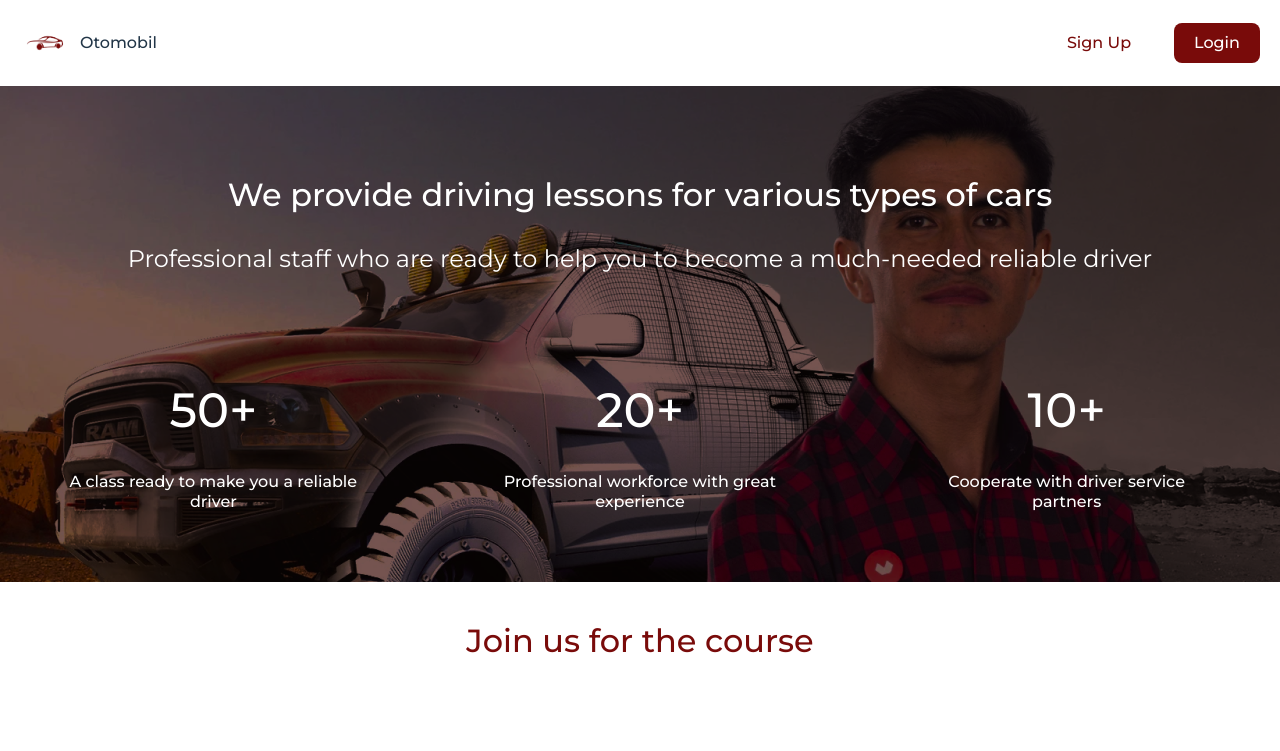
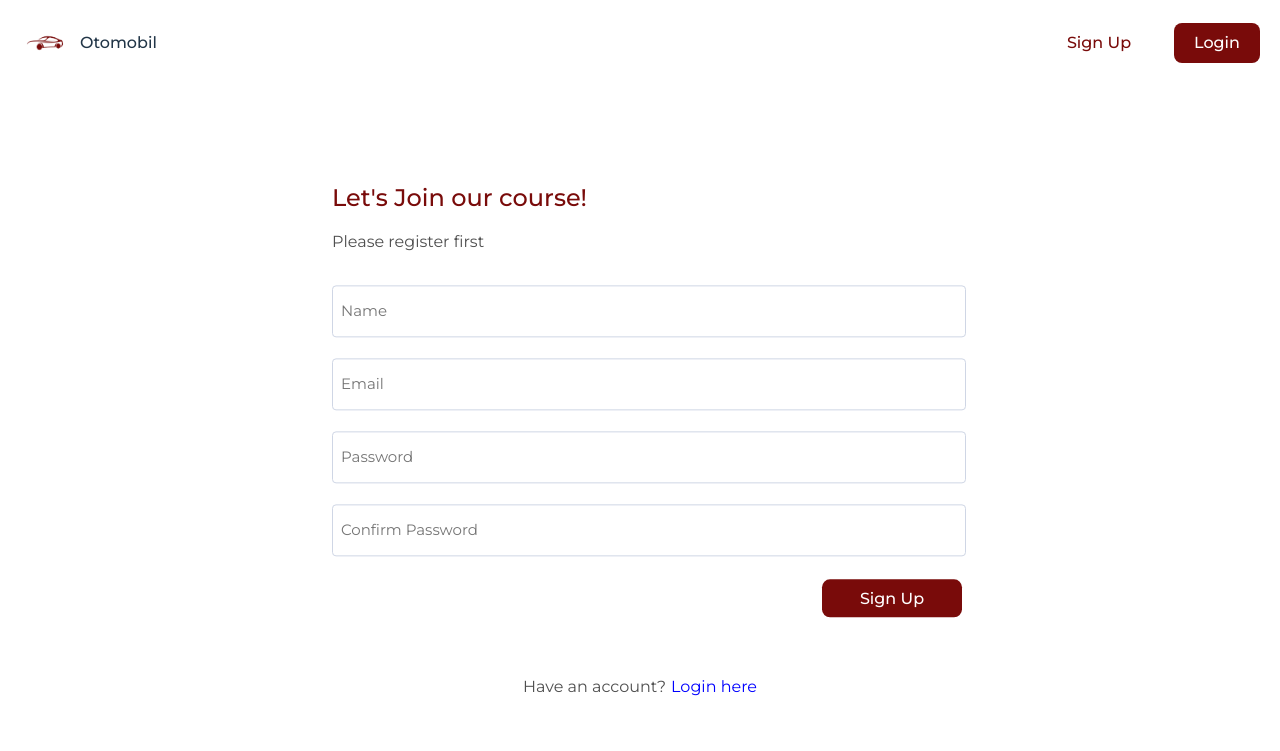
Before and after one commit to huseinnabil1997/FS15-Frontend, a React (Vite) app: page /register in a window 1280 px wide. Shown: the top 751 px of the page. Built offline with nearby package versions, Linux system fonts and the light colour scheme.

Commit message:
Install react-router-dom dan setting navigasi Login dan Register page

```diff
--- a/package.json
+++ b/package.json
@@ -17,6 +17,7 @@
     "react": "^18.2.0",
     "react-dom": "^18.2.0",
     "react-hook-form": "^7.51.1",
+    "react-router-dom": "^5.3.3",
     "yup": "^1.4.0"
   },
   "devDependencies": {
--- a/src/App.jsx
+++ b/src/App.jsx
@@ -1,21 +1,29 @@
-import { useState } from 'react'
-import Login from './pages/auth/Login'
-import Register from './pages/auth/Register'
-import ConfirmSucces from './pages/auth/ConfirmSuccess'
-import Homepage from './pages/homepage'
-import Footer from './components/Footer'
-import ForgotPassword from './pages/auth/ForgotPassword'
-import NewPassword from './pages/auth/NewPassword'
-import './App.css'
-import MenuClass from './pages/MenuClass'
-
+import { BrowserRouter as Router, Switch, Route } from 'react-router-dom';
+import Login from './pages/auth/Login';
+import Register from './pages/auth/Register';
+import ConfirmSuccess from './pages/auth/ConfirmSuccess';
+import Homepage from './pages/homepage';
+import ForgotPassword from './pages/auth/ForgotPassword';
+import NewPassword from './pages/auth/NewPassword';
+import MenuClass from './pages/MenuClass';
+import './App.css';
 
 function App() {
   return (
     <>
-      <Homepage />
+      <Router>
+        <Switch>
+          <Route exact path="/login" component={Login} />
+          <Route exact path="/register" component={Register} />
+          <Route exact path="/confirm-success" component={ConfirmSuccess} />
+          <Route exact path="/forgot-password" component={ForgotPassword} />
+          <Route exact path="/new-password" component={NewPassword} />
+          <Route exact path="/menu-class" component={MenuClass} />
+          <Route path="/" component={Homepage} />
+        </Switch>
+      </Router>
     </>
-  )
+  );
 }
 
-export default App
+export default App;
--- a/src/components/Header/index.jsx
+++ b/src/components/Header/index.jsx
@@ -1,4 +1,5 @@
 import React from 'react';
+import { Link } from 'react-router-dom';
 import './index.css';
 import Logo from '../../assets/logo.png';
 import Cart from '../../assets/cart.png';
@@ -15,8 +16,12 @@ const Header = ({ confirmSucces = false, homePage = false }) => {
       <div className="nav">
         {!confirmSucces && !homePage && (
           <>
-            <button className="btn-signup">Sign Up</button>
-            <button className="login">Login</button>
+            <Link to="/register">
+              <button className="btn-signup">Sign Up</button>
+            </Link>
+            <Link to="/login">
+              <button className="login">Login</button>
+            </Link>
           </>
         )}
         {homePage && (
--- a/src/pages/auth/ConfirmSuccess/index.jsx
+++ b/src/pages/auth/ConfirmSuccess/index.jsx
@@ -1,13 +1,13 @@
 import React, { useState } from 'react';
 import './confirmSuccess.css';
 import Header from '../../../components/Header';
-import confirmation_success from '../../../assets/confirmation_success.svg'
+import confirmation_success from '../../../assets/confirmation_success.svg';
+import { Link } from 'react-router-dom';
 
 const ConfirmSucces = () => {
-
   return (
     <>
-      <Header confirmSucces/>
+      <Header confirmSucces />
       <div className="login-container">
         <img className='succes' src={confirmation_success} alt="confirmation success" />
         <div className='text-container'>
@@ -15,7 +15,7 @@ const ConfirmSucces = () => {
           <div className='subtitle'>Your email already! Please login first to access the web</div>
         </div>
         <div className="button_confirmSucces">
-          <button className="btn" type="submit">Login Here</button>
+          <Link to="/login"><button className="btn" type="submit">Login Here</button></Link>
         </div>
       </div>
     </>
--- a/src/pages/auth/Login/index.jsx
+++ b/src/pages/auth/Login/index.jsx
@@ -2,6 +2,7 @@ import React, { useState } from 'react';
 import './login.css';
 import Header from '../../../components/Header';
 import * as Yup from 'yup';
+import { useHistory, Link } from 'react-router-dom';
 
 const Login = () => {
   const [formData, setFormData] = useState({
@@ -13,7 +14,7 @@ const Login = () => {
     password: ''
   });
 
-  console.log(formData)
+  const history = useHistory();
 
   const validationSchema = Yup.object().shape({
     email: Yup.string().email('Invalid email').required('Email is required'),
@@ -32,12 +33,13 @@ const Login = () => {
     e.preventDefault();
     validationSchema.validate(formData, { abortEarly: false })
       .then(() => {
-        // Handle form submission
         console.log(formData);
         setErrors({
           email: '',
           password: ''
         });
+
+        history.push('/?isHomepage=true');
       })
       .catch((err) => {
         const newErrors = {};
@@ -82,14 +84,14 @@ const Login = () => {
             {errors.password && <p className="error-message">{errors.password}</p>}
           </div>
           <div className="brief-text">
-            Forgot Password? <span>Click Here</span>
+            Forgot Password? <Link to="/forgot-password"><span>Click Here</span></Link>
           </div>
           <div className="button_login">
             <button className="btn" type="submit">Login</button>
           </div>
         </form>
         <div className="signup-text">
-          Don't have an account?<span>Sign Up here</span>
+          Don't have an account?<Link to="/register"><span>Sign Up here</span></Link>
         </div>
       </div>
     </>
--- a/src/pages/auth/Register/index.jsx
+++ b/src/pages/auth/Register/index.jsx
@@ -2,6 +2,7 @@ import React, { useState } from 'react';
 import './register.css';
 import Header from '../../../components/Header';
 import * as Yup from 'yup';
+import { Link, useHistory } from 'react-router-dom';
 
 const Register = () => {
   const [formData, setFormData] = useState({
@@ -16,6 +17,8 @@ const Register = () => {
     password: '',
     confirm_password: ''
   });
+
+  const history = useHistory();
 
   const validationSchema = Yup.object().shape({
     name: Yup.string().required('Name is required'),
@@ -38,7 +41,6 @@ const Register = () => {
     e.preventDefault();
     validationSchema.validate(formData, { abortEarly: false })
       .then(() => {
-        // Handle form submission
         console.log(formData);
         setErrors({
           name: '',
@@ -46,6 +48,8 @@ const Register = () => {
           password: '',
           confirm_password: ''
         });
+
+        history.push('/confirm-success');
       })
       .catch((err) => {
         const newErrors = {};
@@ -61,7 +65,7 @@ const Register = () => {
       <Header />
       <div className="login-container">
         <div className="welcome-text">
-          Lets Join our course!
+          Let's Join our course!
         </div>
         <div className="brief-text">
           Please register first
@@ -116,7 +120,7 @@ const Register = () => {
           </div>
         </form>
         <div className="signup-text">
-          Have an account? <span>Login here</span>
+          Have an account? <Link to="/login"><span>Login here</span></Link>
         </div>
       </div>
     </>
--- a/src/pages/homepage/index.jsx
+++ b/src/pages/homepage/index.jsx
@@ -9,7 +9,7 @@ import DumpTruck from '../../assets/dump_truck.png'
 import HondaCivic from '../../assets/honda_civic.png'
 import Benefit from '../../assets/benefit.png'
 import './homepage.css';
-
+import { useLocation } from 'react-router-dom';
 import Electric from '../../assets/electric.png'
 import Hatchback from '../../assets/hatchback.png'
 import Lcgc from '../../assets/lcgc.png'
@@ -20,6 +20,9 @@ import Suv from '../../assets/suv.png'
 import Truck from '../../assets/truck.png'
 
 const Homepage = () => {
+  const location = useLocation();
+  const searchParams = new URLSearchParams(location.search);
+  const isHomepage = searchParams.get('isHomepage');
   const miniBoxes = [
     {
       id: 1,
@@ -108,7 +111,7 @@ const Homepage = () => {
   ];
   return (
     <>
-      <Header />
+      <Header homePage={isHomepage}/>
       <div className="backgroundContainer">
         <div className="textOverlay">
           <div className='lessonTitle'>We provide driving lessons for various types of cars</div>
```
Also changed, not shown: 1 other file (tests, documents, lock files or other folders).
